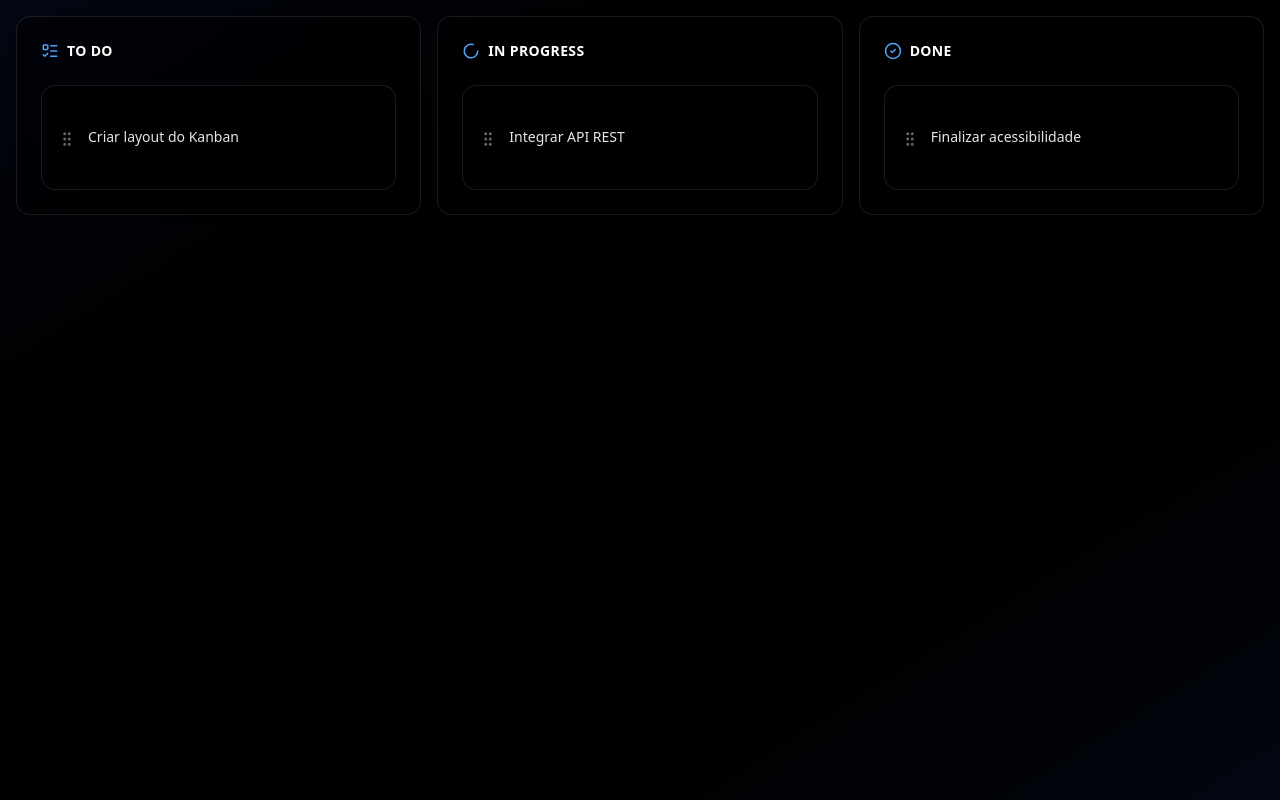
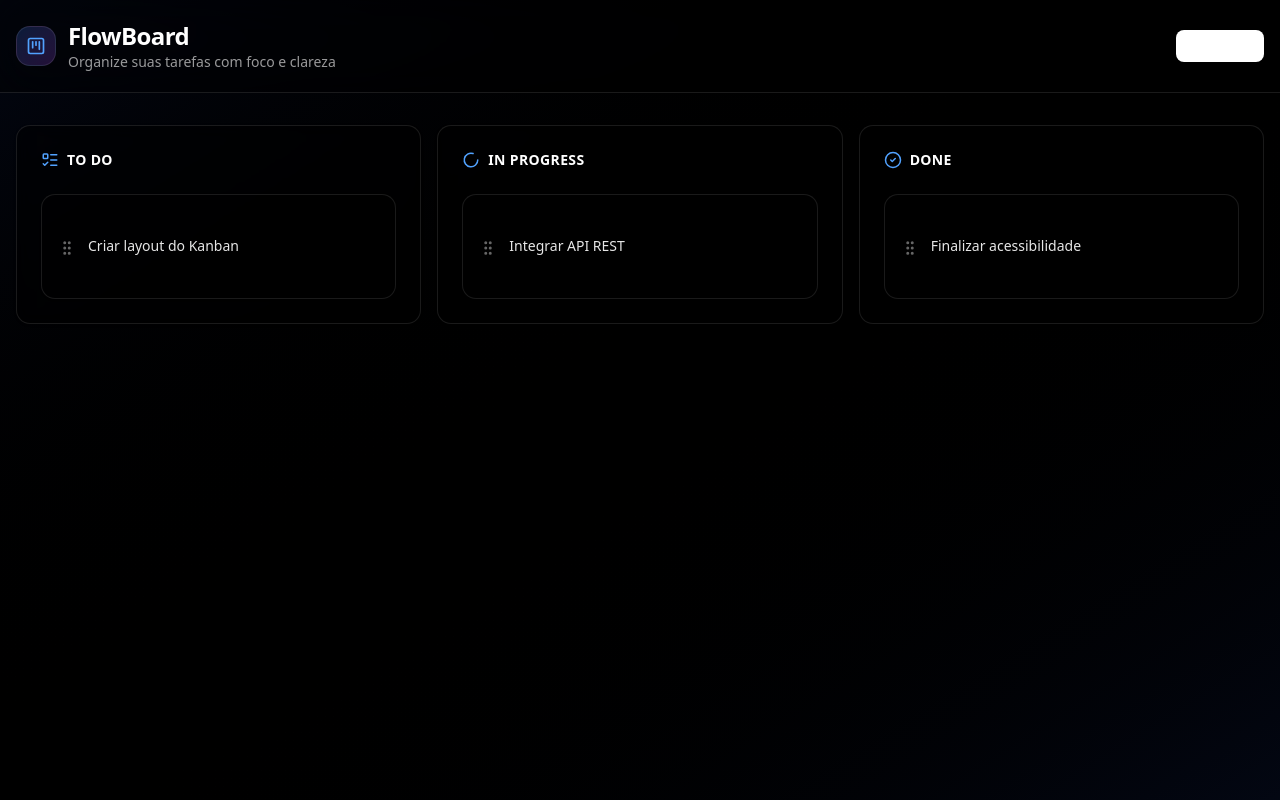
Before and after one commit to predo17/flow-board, a React (Vite) app: page / in a window 1280 px wide. Built offline with nearby package versions, Linux system fonts and the light colour scheme.

Commit message:
Incluindo KanbanHeader e a funcionalidade drag-and-drop

```diff
--- a/package.json
+++ b/package.json
@@ -10,6 +10,7 @@
     "preview": "vite preview"
   },
   "dependencies": {
+    "@radix-ui/react-slot": "^1.2.4",
     "@tailwindcss/vite": "^4.1.18",
     "class-variance-authority": "^0.7.1",
     "clsx": "^2.1.1",
--- a/src/App.tsx
+++ b/src/App.tsx
@@ -4,7 +4,7 @@
 
   return (
     <>
-       <KanbanBoard />
+      <KanbanBoard />
     </>
   )
 }
--- a/src/components/kanban/KanbanBoard.tsx
+++ b/src/components/kanban/KanbanBoard.tsx
@@ -1,3 +1,4 @@
+import { KanbanHeader } from "./KanbanHeade";
 import { KanbanColumn } from "@/components/kanban/KanbanCols";
 import { KanbanCard } from "@/components/kanban/KanbanCard";
 import { ListTodo, Loader2, CheckCircle2 } from "lucide-react";
@@ -12,9 +13,11 @@
 export default function KanbanBoard() {
   return (
     <div className="min-h-screen bg-gradient-to-br from-gray-950 via-black to-gray-950">
+
+      <KanbanHeader onReset={() => { }} isLoading={false} />
+
       {/* background effects omitidos para foco */}
-
-      <div className="relative max-w-8xl mx-auto p-4">
+      <div className="relative max-w-8xl mx-auto px-4 py-8">
         <div className="grid grid-cols-1 sm:grid-cols-2 lg:grid-cols-3 gap-4">
 
           <KanbanColumn title="To Do" icon={<ListTodo size={18} />}>
--- /dev/null
+++ b/src/components/kanban/KanbanHeade.tsx
@@ -0,0 +1,58 @@
+import { KanbanSquare, RotateCcw } from "lucide-react";
+import { Button } from "@/components/ui/button";
+
+interface KanbanHeaderProps {
+    onReset: () => void;
+    isLoading: boolean;
+}
+
+export function KanbanHeader({ onReset, isLoading }: KanbanHeaderProps) {
+    return (
+        <header
+            className="
+        sticky top-0 z-50
+        border-b border-white/10
+        bg-black/40 backdrop-blur-xl
+      "
+        >
+            <div className="max-w-8xl mx-auto px-4 py-5">
+                <div className="flex items-center justify-between gap-4">
+
+                    {/* Logo + Title */}
+                    <div className="flex items-center gap-3">
+                        <div className="flex items-center justify-center h-10 w-10 rounded-xl
+                            bg-gradient-to-br from-blue-500/20 to-purple-500/20
+                            border border-white/10">
+                            <KanbanSquare
+                                className="h-5 w-5 text-blue-400"
+                                aria-hidden="true"
+                            />
+                        </div>
+
+                        <div>
+                            <h1 className="text-xl sm:text-2xl font-semibold tracking-tight text-white">
+                                FlowBoard
+                            </h1>
+                            <p className="text-xs sm:text-sm text-white/60">
+                                Organize suas tarefas com foco e clareza
+                            </p>
+                        </div>
+                    </div>
+
+                    {/* Action */}
+                    <Button
+                        onClick={onReset}
+                        disabled={isLoading}
+                        variant="outline"
+                        size="sm"
+                        aria-label="Reset board to initial state"
+                        className="border-white/20 text-white hover:bg-white/10 hover:text-white disabled:opacity-50 cursor-pointer"
+                    >
+                        <RotateCcw className="mr-2 h-4 w-4" aria-hidden="true" />
+                        Reset
+                    </Button>
+                </div>
+            </div>
+        </header>
+    );
+}
--- /dev/null
+++ b/src/components/ui/button.tsx
@@ -0,0 +1,62 @@
+import * as React from "react"
+import { Slot } from "@radix-ui/react-slot"
+import { cva, type VariantProps } from "class-variance-authority"
+
+import { cn } from "@/lib/utils"
+
+const buttonVariants = cva(
+  "inline-flex items-center justify-center gap-2 whitespace-nowrap rounded-md text-sm font-medium transition-all disabled:pointer-events-none disabled:opacity-50 [&_svg]:pointer-events-none [&_svg:not([class*='size-'])]:size-4 shrink-0 [&_svg]:shrink-0 outline-none focus-visible:border-ring focus-visible:ring-ring/50 focus-visible:ring-[3px] aria-invalid:ring-destructive/20 dark:aria-invalid:ring-destructive/40 aria-invalid:border-destructive",
+  {
+    variants: {
+      variant: {
+        default: "bg-primary text-primary-foreground hover:bg-primary/90",
+        destructive:
+          "bg-destructive text-white hover:bg-destructive/90 focus-visible:ring-destructive/20 dark:focus-visible:ring-destructive/40 dark:bg-destructive/60",
+        outline:
+          "border bg-background shadow-xs hover:bg-accent hover:text-accent-foreground dark:bg-input/30 dark:border-input dark:hover:bg-input/50",
+        secondary:
+          "bg-secondary text-secondary-foreground hover:bg-secondary/80",
+        ghost:
+          "hover:bg-accent hover:text-accent-foreground dark:hover:bg-accent/50",
+        link: "text-primary underline-offset-4 hover:underline",
+      },
+      size: {
+        default: "h-9 px-4 py-2 has-[>svg]:px-3",
+        sm: "h-8 rounded-md gap-1.5 px-3 has-[>svg]:px-2.5",
+        lg: "h-10 rounded-md px-6 has-[>svg]:px-4",
+        icon: "size-9",
+        "icon-sm": "size-8",
+        "icon-lg": "size-10",
+      },
+    },
+    defaultVariants: {
+      variant: "default",
+      size: "default",
+    },
+  }
+)
+
+function Button({
+  className,
+  variant = "default",
+  size = "default",
+  asChild = false,
+  ...props
+}: React.ComponentProps<"button"> &
+  VariantProps<typeof buttonVariants> & {
+    asChild?: boolean
+  }) {
+  const Comp = asChild ? Slot : "button"
+
+  return (
+    <Comp
+      data-slot="button"
+      data-variant={variant}
+      data-size={size}
+      className={cn(buttonVariants({ variant, size, className }))}
+      {...props}
+    />
+  )
+}
+
+export { Button, buttonVariants }
```
Also changed, not shown: 1 other file (tests, documents, lock files or other folders).
